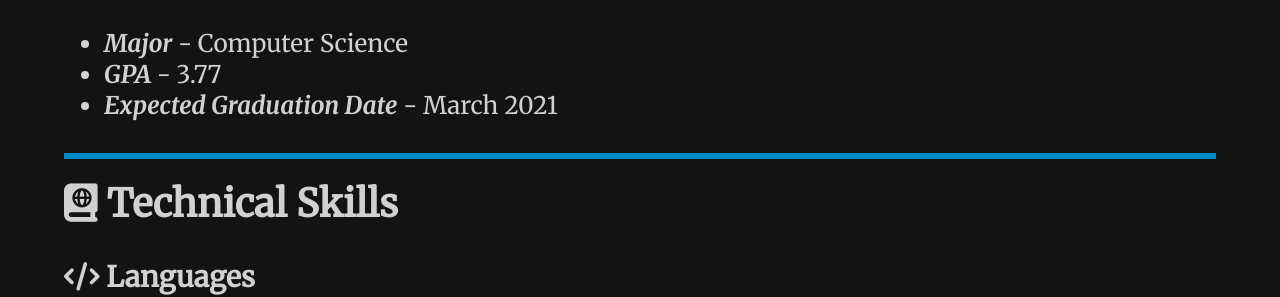
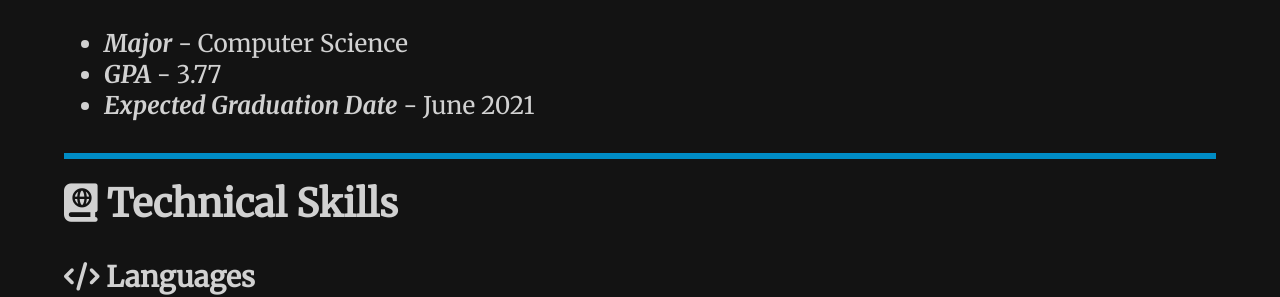
Before and after one commit to Aaron-Buckles/aaron-buckles.github.io, a Jekyll site: the page built from index.html, in a window 1280 px wide. Shown: the part 601-898 px from the top of the page. Built offline with Jekyll 4.4.1, drawn with Linux system fonts in a browser that asks for light colours; nearby versions of some CDN libraries.

Commit message:
Changes graduation date

```diff
--- a/index.html
+++ b/index.html
@@ -12,7 +12,7 @@ title: Aaron Buckles
   <ul>
     <li><i>Major</i> - Computer Science</li>
     <li><i>GPA</i> - 3.77</li>
-    <li><i>Expected Graduation Date</i> - March 2021</li>
+    <li><i>Expected Graduation Date</i> - June 2021</li>
   </ul>
 
   <h2><i class="fas fa-atlas"></i> Technical Skills</h2>
```
Also changed, not shown: 3 other files.
